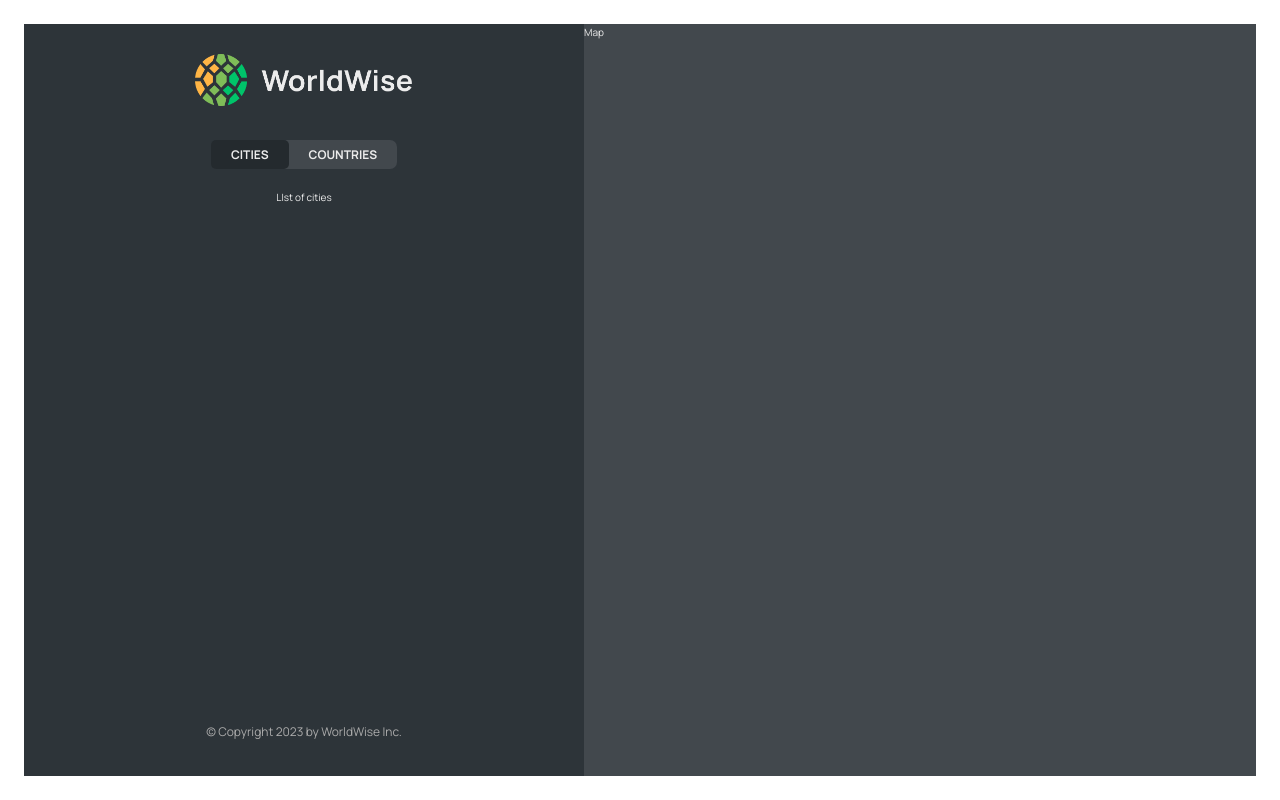
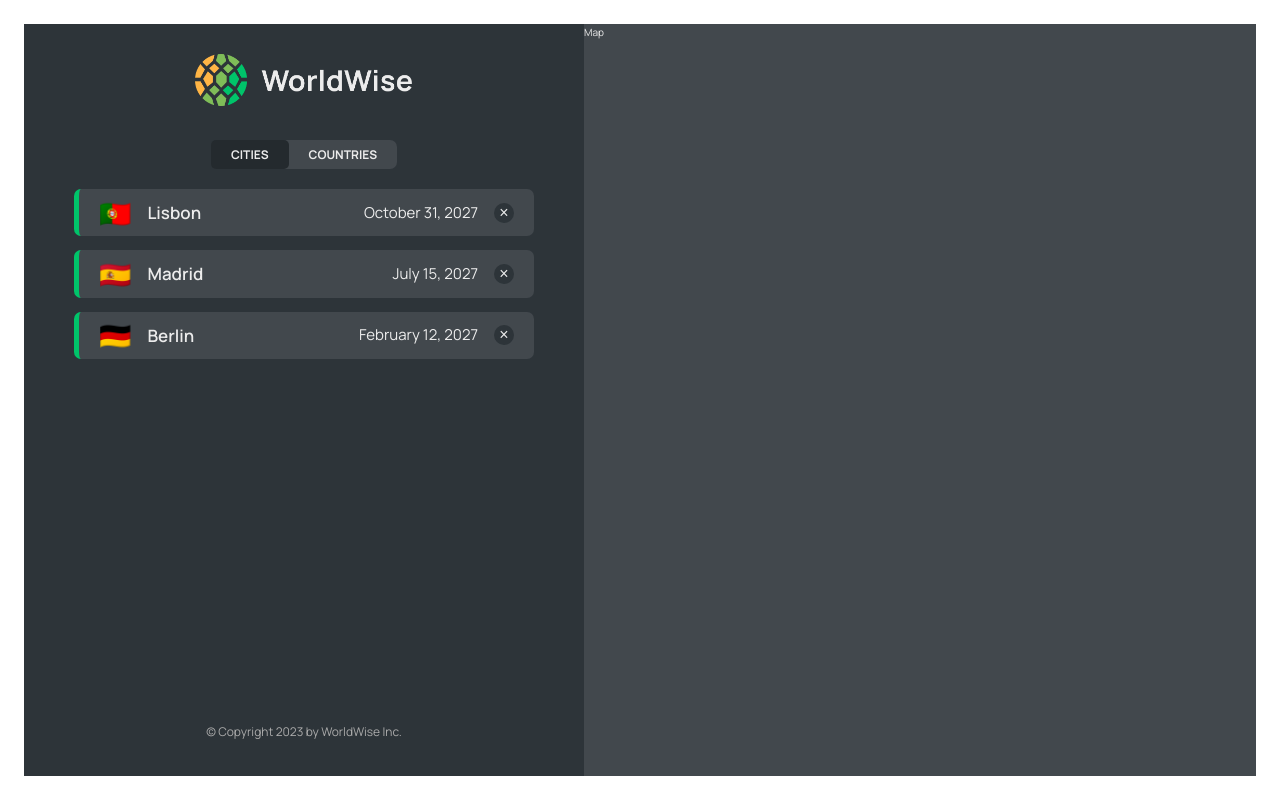
Before and after one commit to cathrynngaosi/worldwise, a React (Vite) app: page /app/cities in a window 1280 px wide. Built offline with nearby package versions, Linux system fonts and the light colour scheme; data requests are answered from the project's data file.

Commit message:
Implement the Cities List

```diff
--- a/package.json
+++ b/package.json
@@ -7,9 +7,11 @@
     "dev": "vite",
     "build": "vite build",
     "lint": "eslint src --ext js,jsx --report-unused-disable-directives --max-warnings 0",
-    "preview": "vite preview"
+    "preview": "vite preview",
+    "server": "json-server --watch data/cities.json --port 8000 --delay 500"
   },
   "dependencies": {
+    "json-server": "^0.17.3",
     "react": "^18.2.0",
     "react-dom": "^18.2.0",
     "react-router-dom": "^6.14.1"
--- a/src/App.jsx
+++ b/src/App.jsx
@@ -5,8 +5,31 @@
 import PageNotFound from "./pages/PageNotFound";
 import AppLayout from "./pages/AppLayout";
 import Login from "./pages/Login";
+import CityList from "./components/CityList";
+import { useEffect, useState } from "react";
 
+const URL = "http://localhost:8000";
 function App() {
+  const [cities, setCities] = useState([]);
+  const [isLoading, setIsLoading] = useState(false);
+
+  useEffect(() => {
+    async function fetchCities() {
+      try {
+        setIsLoading(true);
+        const res = await fetch(`${URL}/cities`);
+        const data = await res.json();
+        setCities(data);
+      } catch {
+        alert("There was an error loading data...");
+      } finally {
+        setIsLoading(false);
+      }
+    }
+
+    fetchCities();
+  }, []);
+
   return (
     <BrowserRouter>
       <Routes>
@@ -14,8 +37,14 @@
         <Route path="product" element={<Product />} />
         <Route path="pricing" element={<Pricing />} />
         <Route path="app" element={<AppLayout />}>
-          <Route index element={<p> List</p>} />
-          <Route path="cities" element={<p>LIst of cities </p>} />
+          <Route
+            index
+            element={<CityList cities={cities} isLoading={isLoading} />}
+          />
+          <Route
+            path="cities"
+            element={<CityList cities={cities} isLoading={isLoading} />}
+          />
           <Route path="countries" element={<p>LIst of countries </p>} />
           <Route path="form" element={<p>Form </p>} />
         </Route>
--- /dev/null
+++ b/src/components/CityItem.jsx
@@ -0,0 +1,23 @@
+import styles from "./CityItem.module.css";
+
+const formatDate = (date) =>
+  new Intl.DateTimeFormat("en", {
+    day: "numeric",
+    month: "long",
+    year: "numeric",
+  }).format(new Date(date));
+
+function CityItem({ city }) {
+  const { cityName, emoji, date } = city;
+
+  return (
+    <li className={styles.cityItem}>
+      <span className={styles.emoji}>{emoji} </span>
+      <h3 className={styles.name}> {cityName} </h3>
+      <time className={styles.date}> {formatDate(date)}</time>
+      <button className={styles.deleteBtn}>&times;</button>
+    </li>
+  );
+}
+
+export default CityItem;
--- /dev/null
+++ b/src/components/CityList.jsx
@@ -0,0 +1,23 @@
+import CityItem from "./CityItem";
+import styles from "./CityList.module.css";
+import Spinner from "./Spinner";
+import Message from "./Message";
+
+function CityList({ cities, isLoading }) {
+  if (isLoading) return <Spinner />;
+
+  if (!cities.length)
+    return (
+      <Message message="Add your first city by clicking on a city on the map." />
+    );
+
+  return (
+    <ul className={styles.cityList}>
+      {cities.map((city) => (
+        <CityItem city={city} key={city.id} />
+      ))}
+    </ul>
+  );
+}
+
+export default CityList;
```
Also changed, not shown: .eslintrc.cjs, 1 other file (tests, documents, lock files or other folders).
